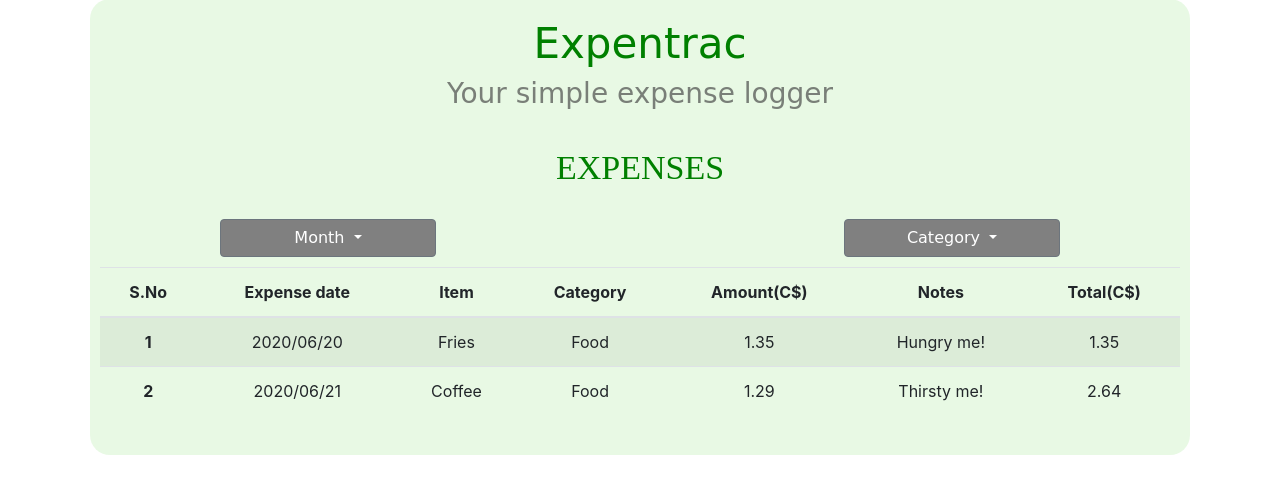
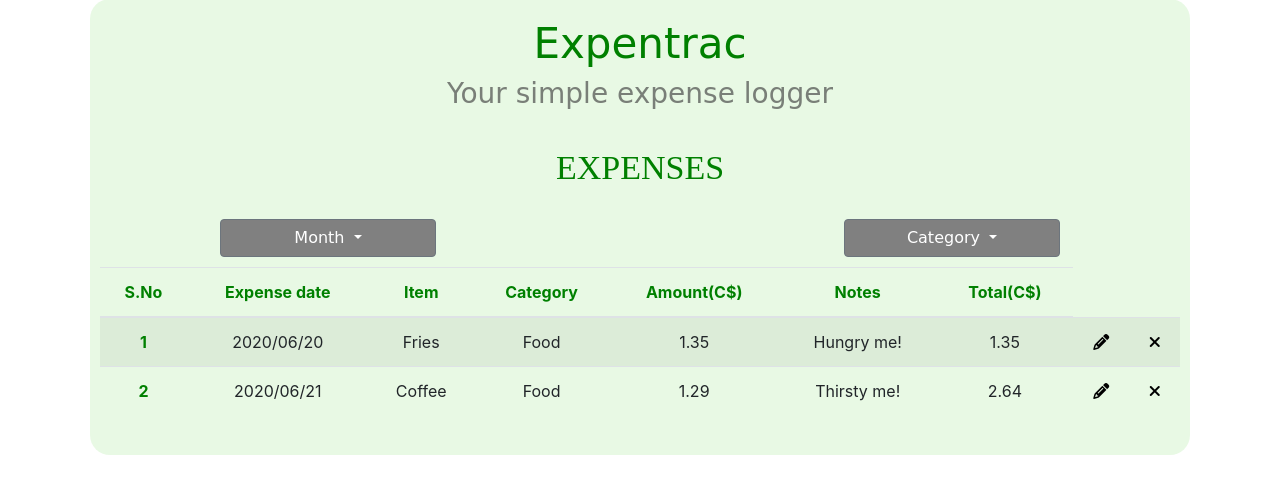
Before and after one commit to sania-dsouza/django-expentrac, a Django app: page /tracker in a window 1280 px wide. Shown: the part 113-607 px from the top of the page. Run offline with Django 3.2, Linux system fonts and the light colour scheme; some libraries are stand-ins or nearby versions.

Commit message:
Added fontawesome icons to the tracker form

```diff
--- a/expentrac/tracker/static/style.css
+++ b/expentrac/tracker/static/tracker/style.css
@@ -130,3 +130,19 @@ p.dropdown-item:hover{
     float: right;
     margin-right: 120px;
 }
+
+table th {
+    color: green;
+    }
+
+a{
+    color: black;
+}
+
+a#tracker_controls1:hover {
+    color: green;
+    }
+
+a#tracker_controls2:hover {
+    color: red;
+    }
--- a/expentrac/tracker/templates/tracker/base.html
+++ b/expentrac/tracker/templates/tracker/base.html
@@ -9,9 +9,11 @@
     {# Load CSS and JavaScript #}  {# calling bootstrap before custom styles allows over-riding BS styles #}
     {% bootstrap_css %}
     {% bootstrap_javascript jquery='full' %}
+    <script src="https://use.fontawesome.com/cf29dc4996.js"></script>
+
     {% load static %}
-    <link rel = "stylesheet" type="text/css" href="../static/style.css">
-    <link rel= "icon" href='../static/favicon.ico' type='image/x-icon'/>
+    <link rel = "stylesheet" type="text/css" href="../static/tracker/style.css">
+    <link rel= "icon" href='../static/tracker/favicon.ico' type='image/x-icon'/>
 
 </head>
 <body>
--- a/expentrac/tracker/templates/tracker/trackerTable.html
+++ b/expentrac/tracker/templates/tracker/trackerTable.html
@@ -58,6 +58,8 @@
               <td>1.35</td>
               <td>Hungry me!</td>
               <td>1.35</td>
+              <td> <a href = "" id="tracker_controls1" ><i class="fa fa-pencil"></i></a></td>
+              <td> <a href = "" id="tracker_controls2" ><i class="fa fa-times"></i></a></td>
         </tr>
         <tr>
               <th scope="row">2</th>
@@ -67,6 +69,8 @@
               <td>1.29</td>
               <td>Thirsty me!</td>
               <td>2.64</td>
+              <td> <a href = "" id="tracker_controls1" ><i class="fa fa-pencil"></i></a></td>
+              <td> <a href = "" id="tracker_controls2" ><i class="fa fa-times"></i></a></td>
         </tr>
         <tr>
 
```
Also changed, not shown: expentrac/expentrac/settings.py (line endings or trailing spaces), expentrac/tracker/static/tracker/favicon.ico (renamed from expentrac/tracker/static/favicon.ico).
